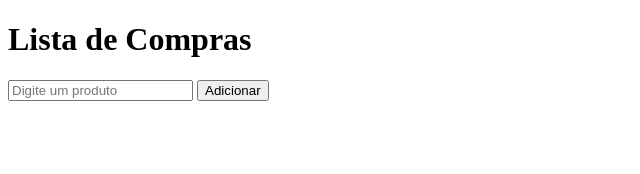
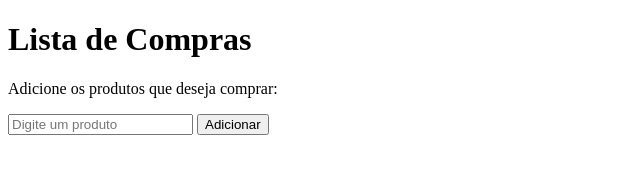
Before and after one commit to brytoant/Lista-de-Compras-Error, a plain HTML site: page index.html in a window 1280 px wide. Shown: the whole page, without its empty margins (0-640 px from the left). Drawn offline with Linux system fonts and the light colour scheme.

Commit message:
feat: adiciona instrução para inclusão de produtos

```diff
--- a/index.html
+++ b/index.html
@@ -6,6 +6,8 @@
 </head>
 <body>
     <h1>Lista de Compras</h1>
+
+    <p>Adicione os produtos que deseja comprar:</p>
 
     <input type="text" id="produto" placeholder="Digite um produto">
     <button onclick="adicionarProduto()">Adicionar</button>
```
